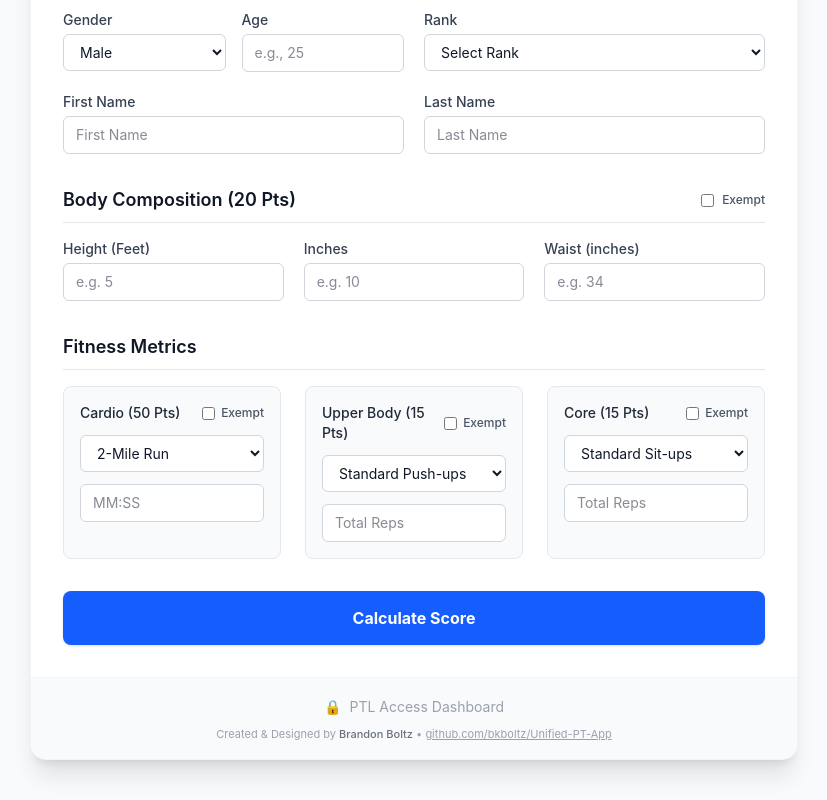
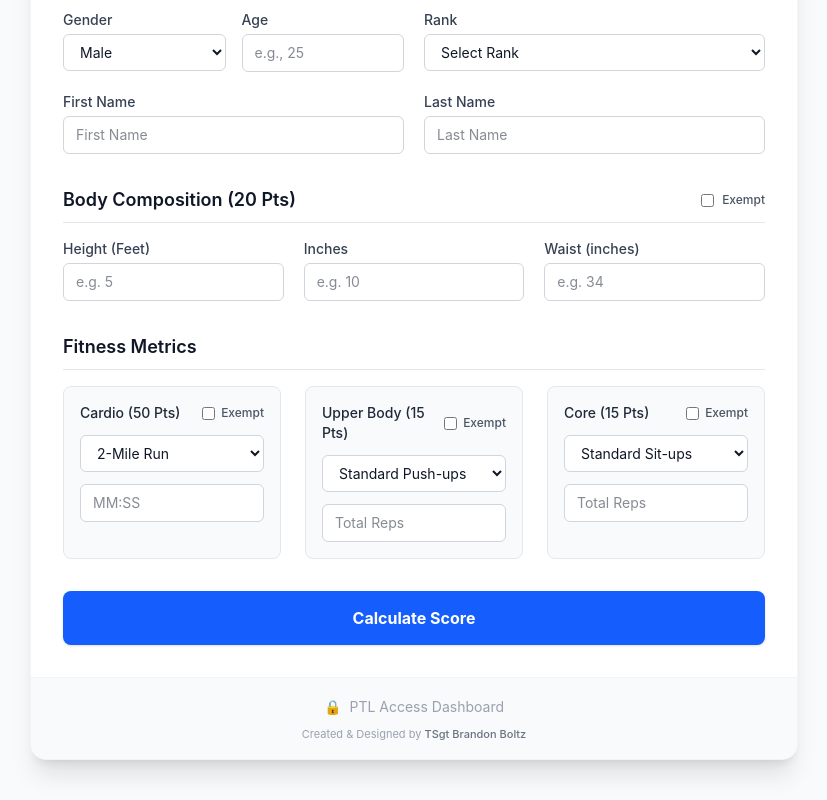
Before and after one commit to bkboltz/Unified-PT-App, a React (Vite) app: page / in a window 1280 px wide. Shown: the part 220-1020 px from the top of the page, without its empty margins (226-1053 px from the left). Built offline with nearby package versions, Linux system fonts and the light colour scheme.

Commit message:
chore: remove GitHub link from tester page and credit TSgt Brandon Boltz

```diff
--- a/src/pages/CalculatorPage.jsx
+++ b/src/pages/CalculatorPage.jsx
@@ -600,15 +600,7 @@ export default function CalculatorPage() {
             </Link>
           </div>
           <p className="text-[11px] text-gray-400 dark:text-slate-500">
-            Created &amp; Designed by <span className="font-medium text-gray-500 dark:text-slate-400">Brandon Boltz</span> •{' '}
-            <a
-              href="https://github.com/bkboltz/Unified-PT-App"
-              target="_blank"
-              rel="noopener noreferrer"
-              className="underline hover:text-blue-500 dark:hover:text-blue-400 transition-colors"
-            >
-              github.com/bkboltz/Unified-PT-App
-            </a>
+            Created &amp; Designed by <span className="font-medium text-gray-500 dark:text-slate-400">TSgt Brandon Boltz</span>
           </p>
         </div>
       </div>
```
